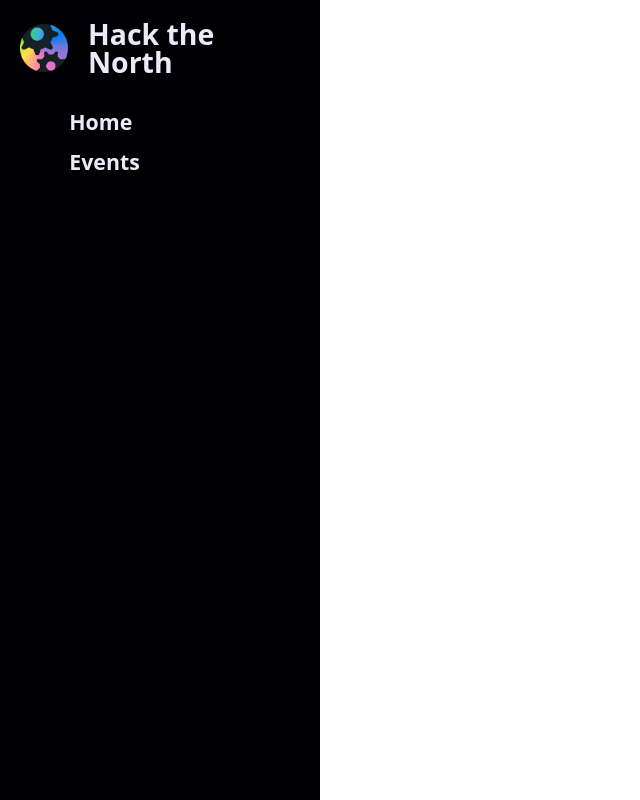
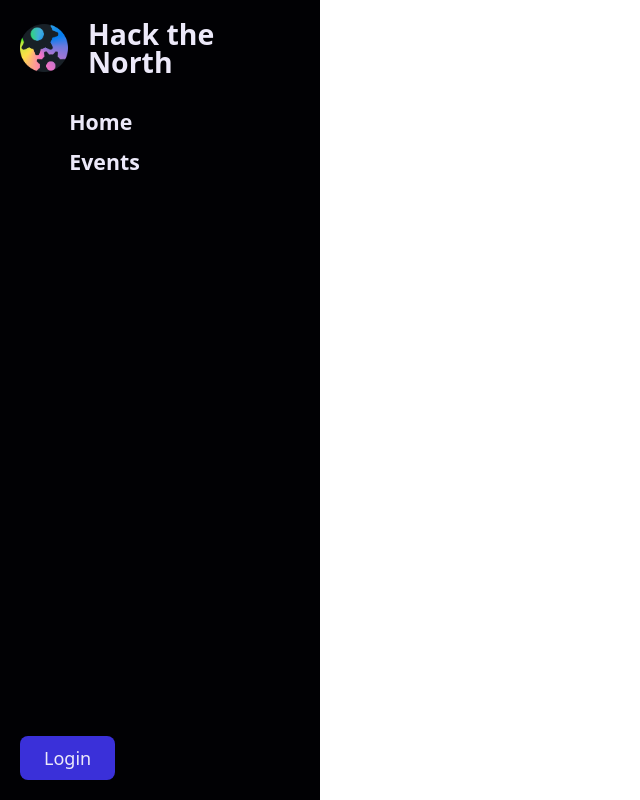
Before and after one commit to fengzhang789/HTN-Challenge, a React (Vite) app: page /events in a window 1280 px wide. Shown: the whole page, without its empty margins (0-640 px from the left). Built offline with nearby package versions, Linux system fonts and the light colour scheme; some icons are missing.

Commit message:
reorganize file structure

```diff
--- a/src/views/Events/Events.tsx
+++ b/src/views/Events/Events.tsx
@@ -1,58 +1,15 @@
 import { useEffect, useState } from "react";
 import { gql, request } from "graphql-request";
-import logo from "../../assets/images/logo.png";
-import Navbar from "../Home/Navbar";
-import { Home, Calendar } from 'react-flaticons'
-import SidebarLink from "./SidebarLink";
+import Navigation from "./Navigation";
+
 
 // Events is a React functional component that returns the events page of the app.
 const Events: React.FC = () => {
-  const [isSidebarOpen, setIsSidebarOpen] = useState<boolean | null>(null);
-
-  useEffect((): void => {
-    const handleResize = (): void => {
-      if (window.innerWidth >= 768) {
-        setIsSidebarOpen(true);
-      } else {
-        setIsSidebarOpen(false);
-      }
-    };
-
-    // Sets the initial state of the sidebar
-    handleResize();
-
-    window.addEventListener('resize', handleResize);
-
-    return (): void => {
-      window.removeEventListener('resize', handleResize);
-    };
-  }, [])
-
   return (
     <main className="events flex flex-col w-screen min-h-screen
                      lg:flex-row">
-      {/* LEFT DASHBOARD */}
-      <section className="left-dash bg-bgPrimary h-full
-                          md:w-60 md:h-screen md:p-5
-                          lg:w-72 xl:w-80">
-        {isSidebarOpen ? (
-          <>
-            <header className="sidebar-header flex flex-row items-center gap-3 xl:gap-5">
-              <img src={logo} alt='Hackathon logo' className="h-8 sm:h-9 lg:h-12"></img>
-              <h3 className="text-text font-bold text-lg lg:text-xl xl:text-2xl">Hack the North</h3>
-            </header>
-
-            <nav className="Navigation text-text text-md font-bold py-8 px-3">
-              <ul className="flex flex-col gap-3">
-                <SidebarLink text="Home" icon={<Home />} link="/" />
-                <SidebarLink text="Events" icon={<Calendar />} link="/events" />
-              </ul>
-            </nav>
-          </>
-        ): (
-          <Navbar />
-        )}
-      </section>
+      {/* NAVBAR */}
+      <Navigation />
 
       {/* RIGHT DASHBOARD */}
       <section className="right-dash bg-bgSecondary h-full">
--- /dev/null
+++ b/src/views/Events/Navigation.tsx
@@ -0,0 +1,63 @@
+import React from 'react'
+import SidebarLink from "./SidebarLink";
+import LoginButton from "../../components/ui/LoginButton";
+import logo from "../../assets/images/logo.png";
+import Navbar from "../Home/Navbar";
+import { Home, Calendar } from 'react-flaticons'
+import { useEffect, useState } from 'react';
+
+
+// Navigation() is a React functional component that returns the sidebar or the navigation menu.
+const Navigation: React.FC = () => {
+    const [isSidebarOpen, setIsSidebarOpen] = useState<boolean | null>(null);
+
+    useEffect(() => {
+        const handleResize = (): void => {
+            if (window.innerWidth >= 768) {
+                setIsSidebarOpen(true);
+            } else {
+                setIsSidebarOpen(false);
+            }
+        };
+
+        handleResize();
+
+        window.addEventListener('resize', handleResize);
+
+        return (): void => {
+            window.removeEventListener('resize', handleResize);
+        };
+    }, [])
+
+    return (
+        <section className="left-dash bg-bgPrimary h-full
+                            md:w-60 md:h-screen md:p-5 md:flex md:flex-col md:justify-between
+                            lg:w-72 xl:w-80">
+            {isSidebarOpen ? (
+                <React.Fragment>
+                    <div className="top-sidebar">
+                        <header className="sidebar-header flex flex-row items-center gap-3 xl:gap-5">
+                        <img src={logo} alt='Hackathon logo' className="h-8 sm:h-9 lg:h-10 xl:h-12"></img>
+                        <h3 className="text-text font-bold text-lg lg:text-xl xl:text-2xl">Hack the North</h3>
+                        </header>
+
+                        <nav className="Navigation text-text text-md font-bold py-8 px-3">
+                        <ul className="flex flex-col gap-3">
+                            <SidebarLink text="Home" icon={<Home />} link="/" />
+                            <SidebarLink text="Events" icon={<Calendar />} link="/events" />
+                        </ul>
+                        </nav>
+                    </div>
+
+                    <div className="bottom-sidebar">
+                        <LoginButton />
+                    </div>
+                </React.Fragment>
+            ) : (
+                <Navbar />
+            )}
+        </section>
+    )
+}
+
+export default Navigation
```
